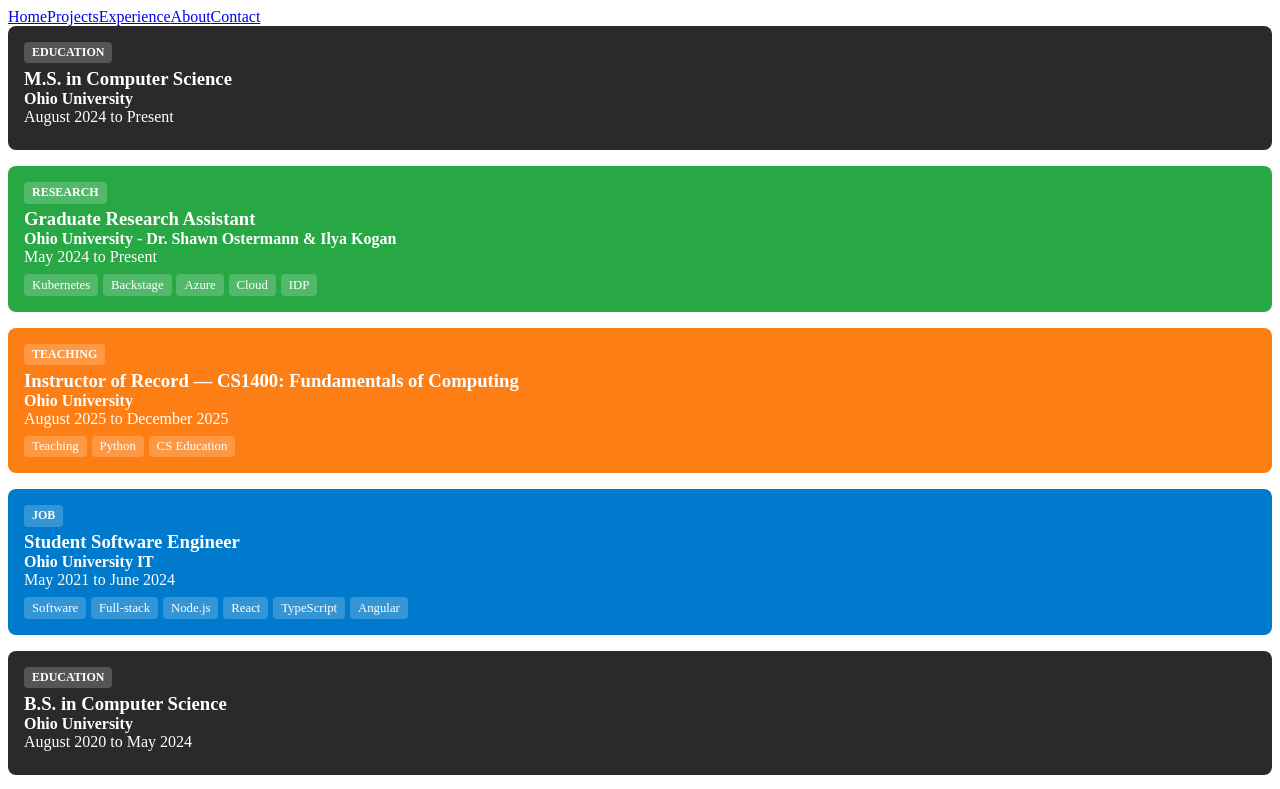
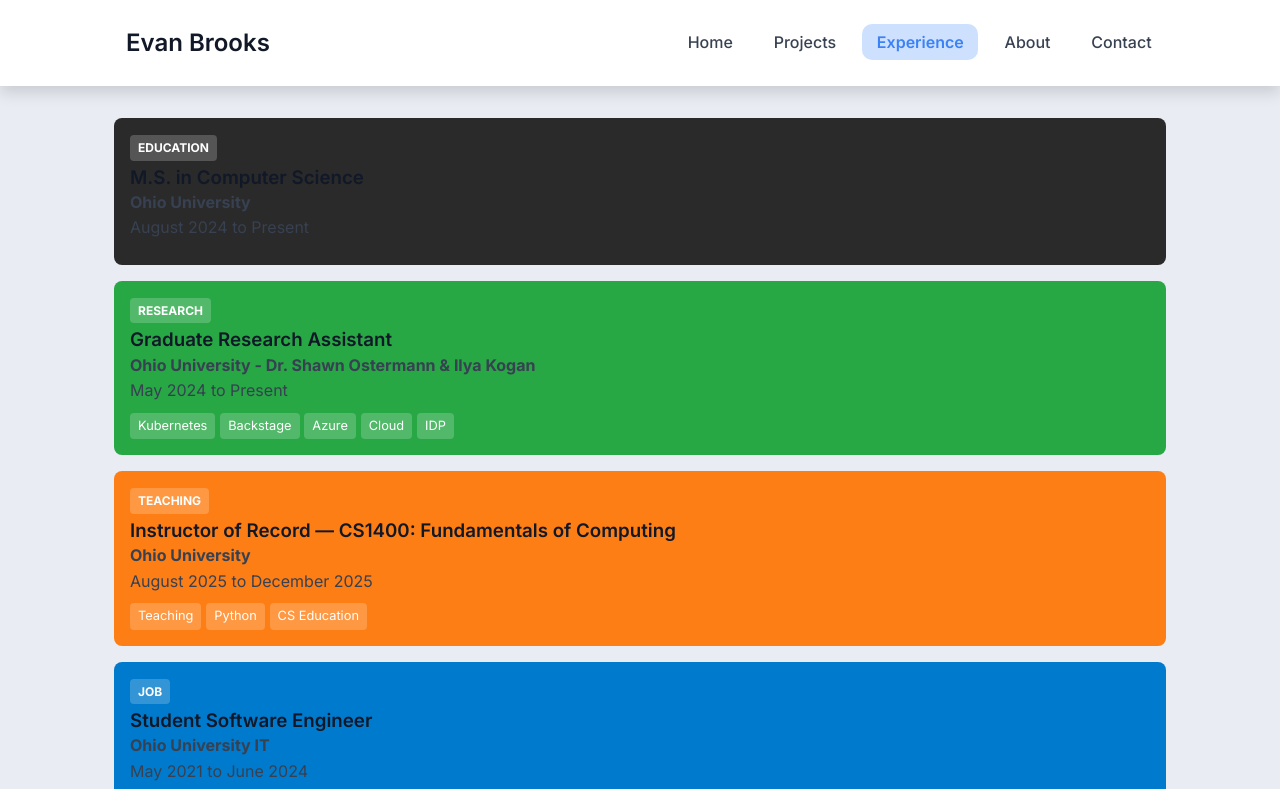
Before and after one commit to eb613819/personal-website, an Angular app: page /experience in a window 1280 px wide. Shown: the top 789 px of the page. Built offline with nearby package versions, Linux system fonts and the light colour scheme.

Commit message:
Style nav bar

```diff
--- a/src/app/app.component.css
+++ b/src/app/app.component.css
@@ -0,0 +1,50 @@
+.navbar {
+  background-color: #ffffff;
+  box-shadow: 0 6px 15px rgba(0, 0, 0, 0.15);
+  backdrop-filter: blur(10px);
+  border-bottom: none;
+  position: sticky;
+  top: 0;
+  z-index: 100;
+}
+
+.nav-container {
+  max-width: 1100px;
+  margin: 0 auto;
+  padding: 0.0rem 1.5rem;
+  display: flex;
+  justify-content: space-between;
+  align-items: center;
+}
+
+.nav-brand {
+  font-weight: 600;
+  font-size: 1.5rem;
+  color: var(--text-primary);
+  display: flex;
+  align-items: center;
+  padding: 0.0rem 0.75rem;
+}
+
+.nav-right a {
+  margin-left: 0.75rem;
+  padding: 0.5rem 0.9rem;
+  border-radius: var(--radius-md);
+  color: var(--text-secondary);
+  font-weight: 500;
+  transition: background-color 0.2s ease, color 0.2s ease, transform 0.1s ease;
+  text-decoration: none;
+}
+
+.nav-right a:hover {
+  background-color: rgba(59, 131, 246, 0.2);
+  color: var(--accent-primary);
+  transform: translateY(-1px);
+  text-decoration: none;
+}
+
+.nav-right a.active {
+  background-color: rgba(59, 130, 246, 0.25);
+  color: var(--accent-primary);
+  font-weight: 600;
+}
--- a/src/app/app.component.html
+++ b/src/app/app.component.html
@@ -1,8 +1,18 @@
-<nav>
-  <a routerLink="/">Home</a>
-  <a routerLink="/projects">Projects</a>
-  <a routerLink="/experience">Experience</a>
-  <a routerLink="/about">About</a>
-  <a routerLink="/contact">Contact</a>
+<nav class="navbar">
+  <div class="nav-container">
+    <div class="nav-left">
+      <p class="nav-brand">Evan Brooks</p>
+    </div>
+    <div class="nav-right">
+      <div>
+        <a routerLink="/" routerLinkActive="active" [routerLinkActiveOptions]="{ exact: true }">Home</a>
+        <a routerLink="/projects" routerLinkActive="active">Projects</a>
+        <a routerLink="/experience" routerLinkActive="active">Experience</a>
+        <a routerLink="/about" routerLinkActive="active">About</a>
+        <a routerLink="/contact" routerLinkActive="active">Contact</a>
+      </div>
+    </div>
+  </div>
 </nav>
+
 <router-outlet />
--- a/src/app/app.component.ts
+++ b/src/app/app.component.ts
@@ -1,10 +1,10 @@
 import { Component } from '@angular/core';
-import { RouterOutlet, RouterLink } from '@angular/router';
+import { RouterOutlet, RouterLink, RouterModule } from '@angular/router';
 
 @Component({
   selector: 'app-root',
   standalone: true,
-  imports: [RouterOutlet, RouterLink],
+  imports: [RouterOutlet, RouterLink,RouterModule],
   templateUrl: './app.component.html',
   styleUrl: './app.component.css'
 })
--- a/src/app/pages/about/about.component.html
+++ b/src/app/pages/about/about.component.html
@@ -1,3 +1,4 @@
+<div class="page">
     <h2>About Me</h2>
 
     <p>
@@ -18,3 +19,4 @@
     <p>
     Outside of my technical work, I enjoy creating art, drumming, and reading.
     </p>
+</div>
--- a/src/app/pages/contact/contact.component.html
+++ b/src/app/pages/contact/contact.component.html
@@ -1,3 +1,4 @@
+<div class="page">
     <h2>Contact Me</h2>
 
     <p>If you’d like to get in touch regarding collaboration, opportunities, or questions about my projects, you can reach me via email or my professional profiles below:</p>
@@ -9,3 +10,4 @@
     <li>Thingiverse: <a href="https://thingiverse.com" target="_blank">thingiverse</a></li>
     <li>Printables: <a href="https://printables.com" target="_blank">printables</a></li>
     </ul>
+</div>
--- a/src/app/pages/experience/experience.component.html
+++ b/src/app/pages/experience/experience.component.html
@@ -1,3 +1,4 @@
+<div class="page">
   <div *ngFor="let exp of experiences"
       class="experience-card"
       [ngClass]="exp.type"
@@ -19,3 +20,4 @@
       </ul>
     </div>
   </div>
+</div>
--- a/src/app/pages/home/home.component.html
+++ b/src/app/pages/home/home.component.html
@@ -1,3 +1,4 @@
+<div class="page">
     <h1>Evan Brooks</h1>
     <p>Welcome to my personal website. I'm a computer scientist and maker. Here you can find my projects, research, and more.</p>
 
@@ -7,3 +8,4 @@
         <li><a routerLink="/experience">My Experience</a></li>
         <li><a routerLink="/about">About Me</a></li>
     </ul>
+</div>
--- a/src/app/pages/projects/projects.component.html
+++ b/src/app/pages/projects/projects.component.html
@@ -1,3 +1,4 @@
+<div class="page">
   <div class="projects-grid">
     <div *ngFor="let proj of projects"
         class="project-card"
@@ -34,3 +35,4 @@
 
     </div>
   </div>
+</div>
--- a/src/index.html
+++ b/src/index.html
@@ -6,6 +6,10 @@
   <base href="/">
   <meta name="viewport" content="width=device-width, initial-scale=1">
   <link rel="icon" type="image/x-icon" href="favicon.ico">
+
+  <link rel="preconnect" href="https://fonts.googleapis.com">
+  <link rel="preconnect" href="https://fonts.gstatic.com" crossorigin>
+  <link href="https://fonts.googleapis.com/css2?family=Inter:wght@300;400;500;600;700&display=swap" rel="stylesheet">
 </head>
 <body>
   <app-root></app-root>
--- a/src/styles.css
+++ b/src/styles.css
@@ -1 +1,70 @@
-/* You can add global styles to this file, and also import other style files */
+:root {
+  --bg-page: #e9edf3;
+  --bg-card: #ffffff;
+
+  --text-primary: #111827;
+  --text-secondary: #374151;
+  --text-muted: #6b7280;
+
+  --accent-primary: #3b82f6;
+  --accent-secondary: #2563eb;
+
+  --border-color: #d1d5db;
+
+  --shadow-sm: 0 1px 2px rgba(0, 0, 0, 0.05);
+  --shadow-md: 0 4px 10px rgba(0, 0, 0, 0.08);
+  --shadow-lg: 0 10px 25px rgba(0, 0, 0, 0.12);
+
+  --radius-sm: 6px;
+  --radius-md: 10px;
+  --radius-lg: 14px;
+}
+
+* {
+  box-sizing: border-box;
+}
+
+body {
+  margin: 0;
+  font-family: 'Inter', system-ui, -apple-system, BlinkMacSystemFont, sans-serif;
+  background-color: var(--bg-page);
+  color: var(--text-primary);
+  line-height: 1.6;
+}
+
+h1, h2, h3 {
+  font-weight: 600;
+  line-height: 1.3;
+  color: var(--text-primary);
+}
+
+small {
+  color: var(--text-muted);
+}
+
+h2 {
+  margin-top: 0;
+}
+
+p {
+  color: var(--text-secondary);
+}
+
+a {
+  color: var(--accent-primary);
+  text-decoration: none;
+}
+
+a:hover {
+  text-decoration: underline;
+}
+
+.page {
+  max-width: 1100px;
+  margin: 0 auto;
+  padding: 2rem 1.5rem;
+}
+
+router-outlet + * {
+  padding-top: 1rem;
+}
```
Lines whose indentation alone changed are shown as unchanged.
